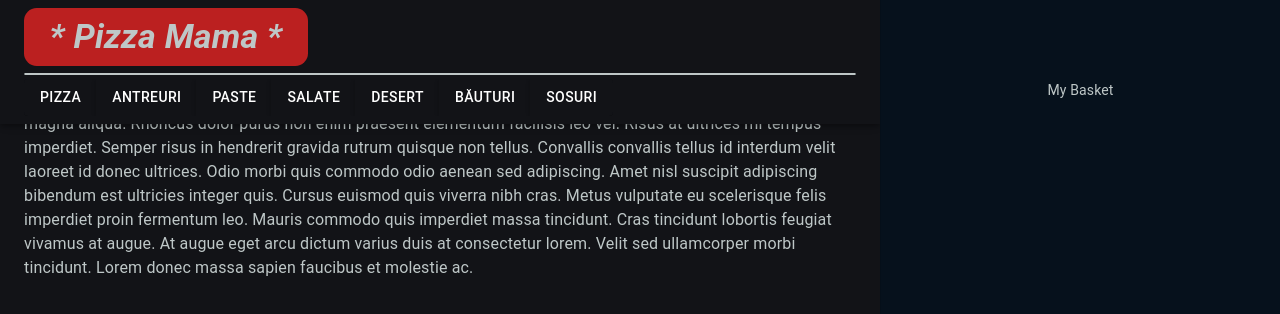
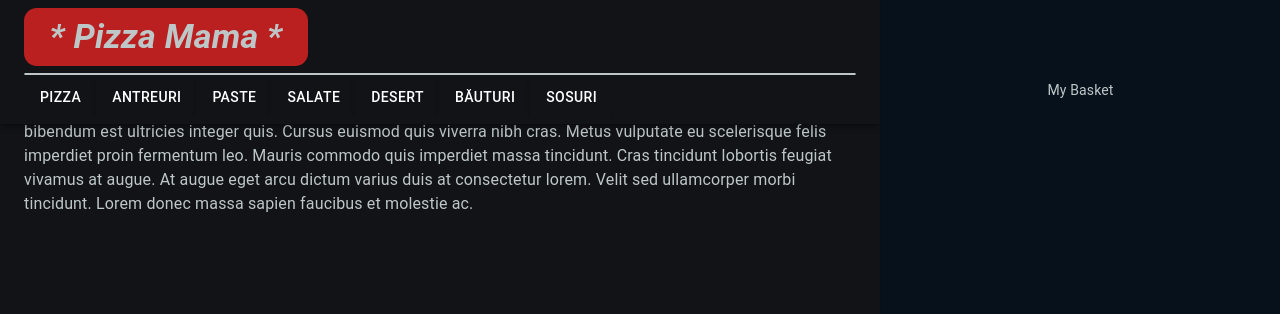
Before and after one commit to TheAncientOwl/pizza-website, a React (Create React App) app: page / in a window 1280 px wide. Shown: the top 314 px of the page. Built offline with nearby package versions, Linux system fonts and the light colour scheme.

Commit message:
removed toolbar.

```diff
--- a/src/components/products/ProductsContainer.jsx
+++ b/src/components/products/ProductsContainer.jsx
@@ -6,18 +6,12 @@ const useStyles = makeStyles(theme => ({
     flexGrow: 1,
     padding: theme.spacing(3),
   },
-  toolbar: theme.mixins.toolbar,
 }));
 
 export default function ProductsContainer({ children }) {
   const classes = useStyles();
 
-  return (
-    <main className={classes.content}>
-      <div className={classes.toolbar} />
-      {children}
-    </main>
-  );
+  return <main className={classes.content}>{children}</main>;
 }
 
 ProductsContainer.propTypes = {
```
